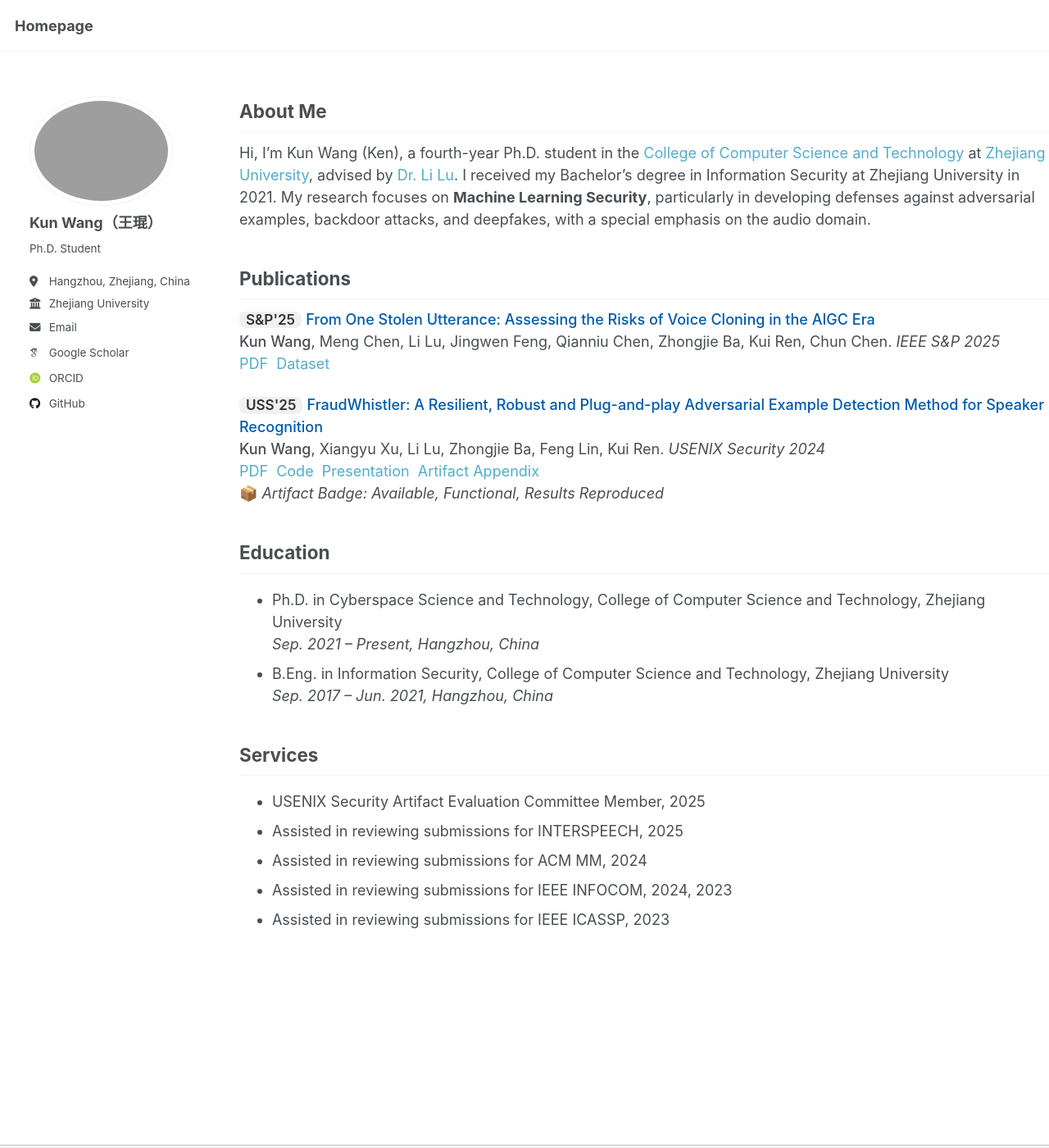
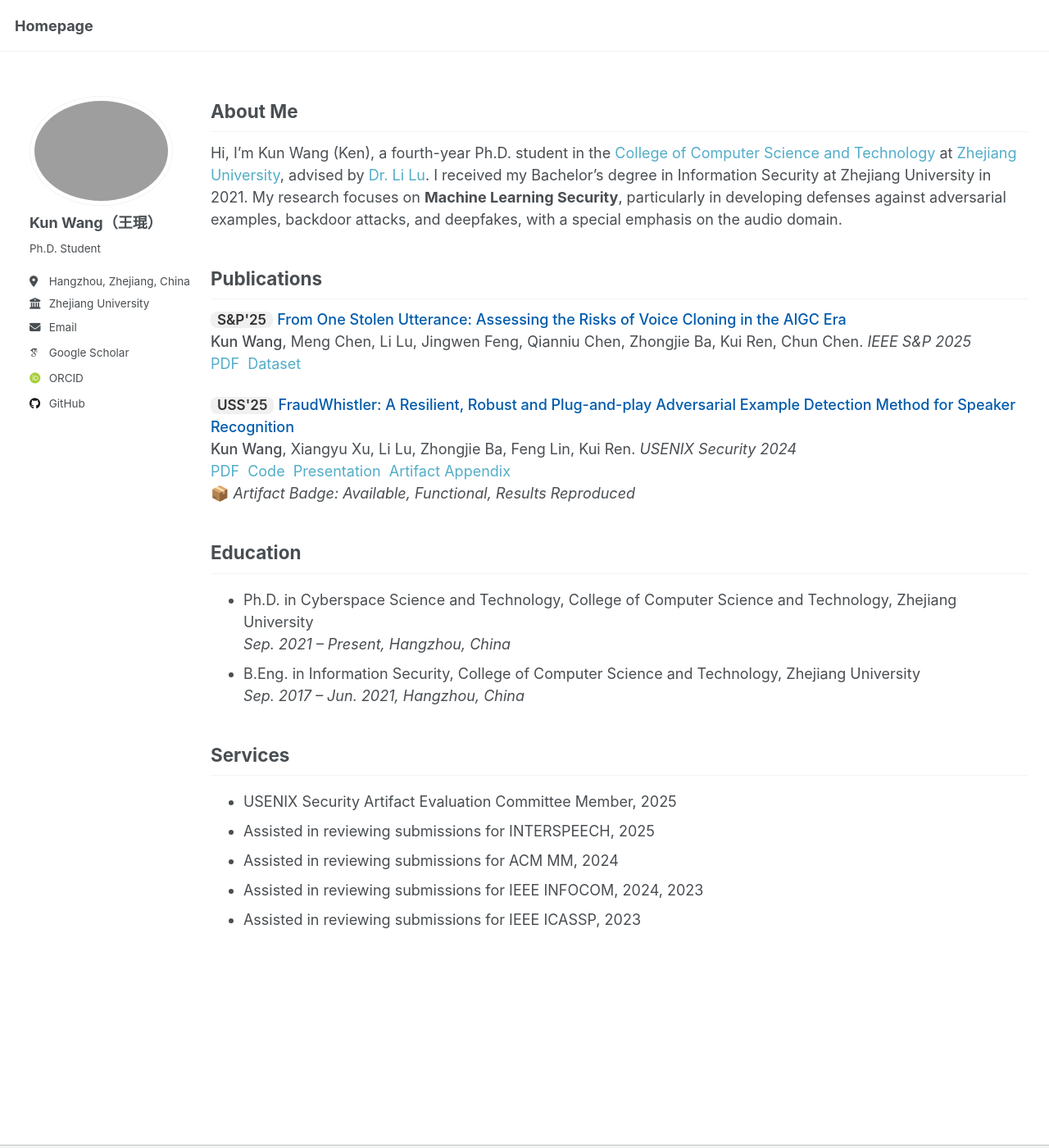
Before and after one commit to kunwang-ken/kunwang-ken.github.io, a Jekyll site: the page built from _pages/about.md, in a window 1280 px wide and 1400 px high. Shown: the whole window at 82% size. Built offline with Jekyll 4.4.1, drawn with Linux system fonts in a browser that asks for light colours; some web fonts are replaced.

Commit message:
Update layout

```diff
--- a/_sass/custom.scss
+++ b/_sass/custom.scss
@@ -26,10 +26,10 @@
 .page__inner-wrap {
   width: auto !important;
   max-width: none !important;
-  margin-left: -0em !important;
-  margin-right: -14em !important;  // 越过 .page 右侧 suffix 限制
-  padding-left: 0 !important;
-  padding-right: 0 !important;
+  margin-left: -2em !important;
+  margin-right: -12em !important;  // 越过 .page 右侧 suffix 限制
+  padding-left: 1px !important;
+  padding-right: 1px !important;
 }
 
 .page__content {
```
